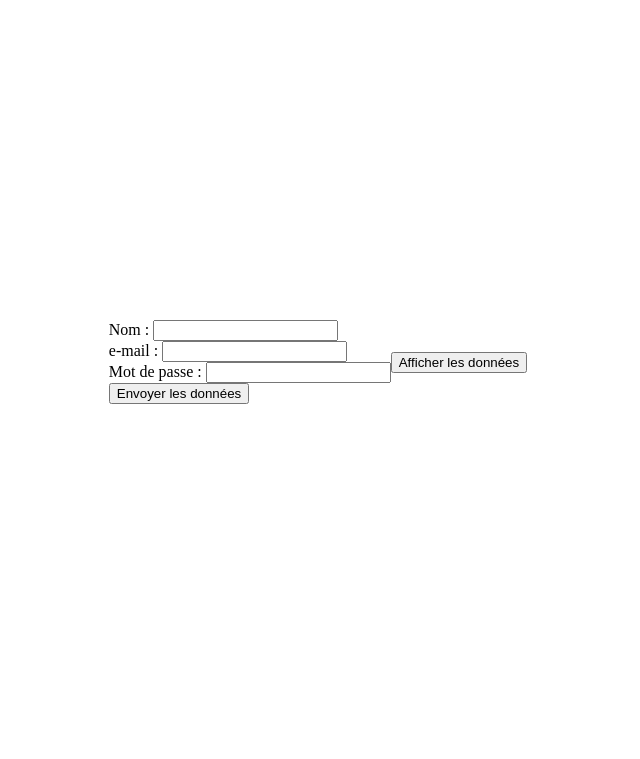
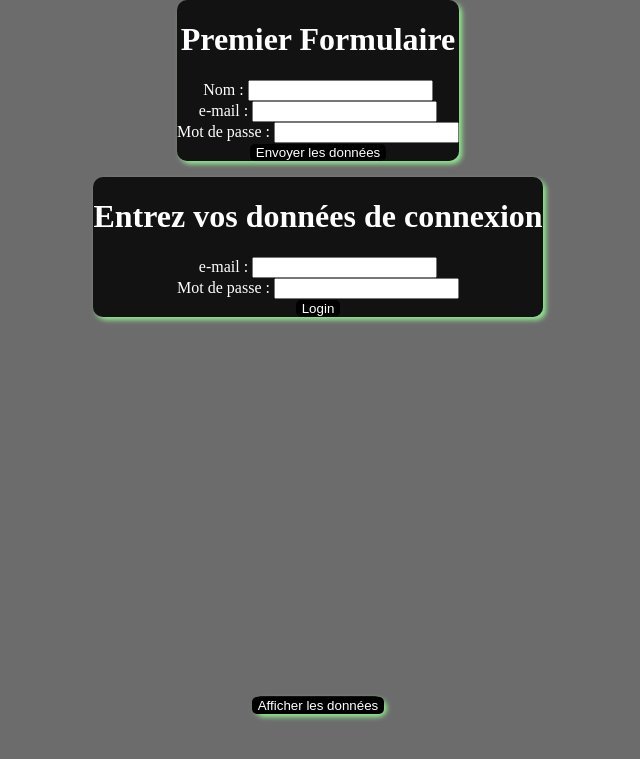
Before and after one commit to OremOcin/EntrainementHTMLSQLPHP, a PHP site: page / in a window 1280 px wide. Shown: the top 759 px of the page, without its empty margins (322-962 px from the left). Run offline with PHP 8.4, Linux system fonts and the light colour scheme.

Commit message:
login et base session WIP

```diff
--- a/createTables.php
+++ b/createTables.php
@@ -7,9 +7,11 @@ $dsn = "mysql:host=$host;dbname=$db";
 try {
   $pdo = new PDO($dsn, $root, $password);
 
-  $pdo->exec("CREATE TABLE users (id VARCHAR(50) NOT NULL,name VARCHAR(50) NOT NULL,email TEXT NOT NULL, password TEXT NOT NULL,creation_date DATE NOT NULL, PRIMARY KEY(id));")
-    or die(print_r($pdo->errorInfo(), true));
+  $pdo->exec("CREATE TABLE IF NOT EXISTS users (id VARCHAR(50) NOT NULL,name VARCHAR(50) NOT NULL,email TEXT NOT NULL, password TEXT NOT NULL,creation_date DATE NOT NULL, PRIMARY KEY(id));");
+  $pdo->exec("CREATE TABLE IF NOT EXISTS sessions (id VARCHAR(50) NOT NULL, email TEXT NOT NULL ,timestamp BIGINT NOT NULL, mac_adress TEXT NOT NULL, jwt TEXT NOT NULL, PRIMARY KEY(id));");
+
 } catch (PDOException $e) {
+  (print_r($pdo->errorInfo(), true));
   die("DB ERROR: " . $e->getMessage());
 }
 
--- a/displayDataFromDb.php
+++ b/displayDataFromDb.php
@@ -12,7 +12,7 @@
 
 
   <?php
-
+  $trash = "<svg xmlns=\"http://www.w3.org/2000/svg\" width=\"16\" height=\"16\" fill=\"currentColor\" class=\"bi bi-trash\" viewBox=\"0 0 16 16\"><path d=\"M5.5 5.5A.5.5 0 0 1 6 6v6a.5.5 0 0 1-1 0V6a.5.5 0 0 1 .5-.5Zm2.5 0a.5.5 0 0 1 .5.5v6a.5.5 0 0 1-1 0V6a.5.5 0 0 1 .5-.5Zm3 .5a.5.5 0 0 0-1 0v6a.5.5 0 0 0 1 0V6Z\"/><path d=\"M14.5 3a1 1 0 0 1-1 1H13v9a2 2 0 0 1-2 2H5a2 2 0 0 1-2-2V4h-.5a1 1 0 0 1-1-1V2a1 1 0 0 1 1-1H6a1 1 0 0 1 1-1h2a1 1 0 0 1 1 1h3.5a1 1 0 0 1 1 1v1ZM4.118 4 4 4.059V13a1 1 0 0 0 1 1h6a1 1 0 0 0 1-1V4.059L11.882 4H4.118ZM2.5 3h11V2h-11v1Z\"/></svg>";
   if ($_SERVER["REQUEST_METHOD"] == "GET") {
     //Connexion à la base mysql
     $host = "127.0.0.1";
@@ -41,6 +41,7 @@
     echo "<table>";
     echo "<thead>";
     echo "<tr>";
+    echo "<th scope=\"col\">Delete</th>";
     echo "<th scope=\"col\">Prénoms</th>";
     echo "<th scope=\"col\">email</th>";
     echo "<th scope=\"col\">Date</th>";
@@ -49,6 +50,7 @@
     echo "<tbody>";
     for ($i = 0; $i < sizeof($result); $i++) {
       echo "<tr>";
+      echo " <td id=\"trash-" . $i . "\">" . $trash . "</td>";
       echo " <td id=\"nameInfos-" . $i . "\">" . (string) $result[$i]['name'] . "</td>";
       echo "<td id=\"emailInfos-" . $i . "\">" . (string) $result[$i]['email'] . "</td>";
       echo "<td id=\"dateInfos-" . $i . "\">" . (string) $result[$i]['creation_date'] . "</td>";
--- a/index.css
+++ b/index.css
@@ -1,14 +1,24 @@
 #bodyIndex {
   display: flex;
+  flex-direction: column;
+  flex-wrap: wrap;
+  margin: 0;
+  background: rgba(0, 0, 0, 0.575);
   align-items: center;
-  justify-content: center;
-  margin-top: 40vh;
 }
 
 #infoWindow {
   width: 70%;
   height: 50vh;
   background: grey;
+}
+
+form {
+  background: rgba(0, 0, 0, 0.836);
+  text-align: center;
+  color: white;
+  box-shadow: 3px 3px 5px lightgreen;
+  border-radius: 10px;
 }
 
 table {
@@ -20,3 +30,19 @@ thead, th,td {
   background: whitesmoke;
   text-align: center;
 }
+
+#formDisplay {
+  position: absolute;
+  margin-top: 87vh;
+}
+
+#getDataButton, #sendButton {
+  background: black;
+  color: white;
+  border-radius: 5px;
+  border: none;
+}
+
+#formThree {
+  margin-top: 2vh;
+}
--- a/index.php
+++ b/index.php
@@ -11,6 +11,7 @@
 <body id="bodyIndex">
     <form action="register.php" method="post">
         <div>
+            <h1>Premier Formulaire</h1>
             <label for="name">Nom :</label>
             <input type="text" id="name" name="user_name">
         </div>
@@ -25,10 +26,26 @@
         <button type="submit" id="sendButton">Envoyer les données</button>
     </form>
 
-    <form action="DisplayDataFromDb.php">
+    <form id="formDisplay" action="DisplayDataFromDb.php">
         <button type="submit" id="getDataButton">Afficher les données</button>
     </form>
 
+
+
+    <form id="formThree" action="login.php" method="post">
+        <div>
+            <h1>Entrez vos données de connexion</h1>
+        </div>
+        <div>
+            <label for="mail">e-mail&nbsp;:</label>
+            <input type="email" id="mail" name="user_mail">
+        </div>
+        <div>
+            <label for="pwd">Mot de passe :</label>
+            <input type="password" id="pwd" name="pwd"></input>
+        </div>
+        <button type="submit" id="sendButton">Login</button>
+    </form>
 </body>
 
 </html>
--- /dev/null
+++ b/userNotRegistered.css
@@ -0,0 +1,6 @@
+#userNotRegistered {
+  display: flex;
+  flex-direction: column;
+  align-items: center;
+  margin-top: 40vh;
+}
```
Also changed, not shown: login.php (added, +66 -0 lines), register.php (+10 -2 lines), userIsRegistered.php (added, +89 -0 lines), userNotRegistered.php (added, +25 -0 lines).
